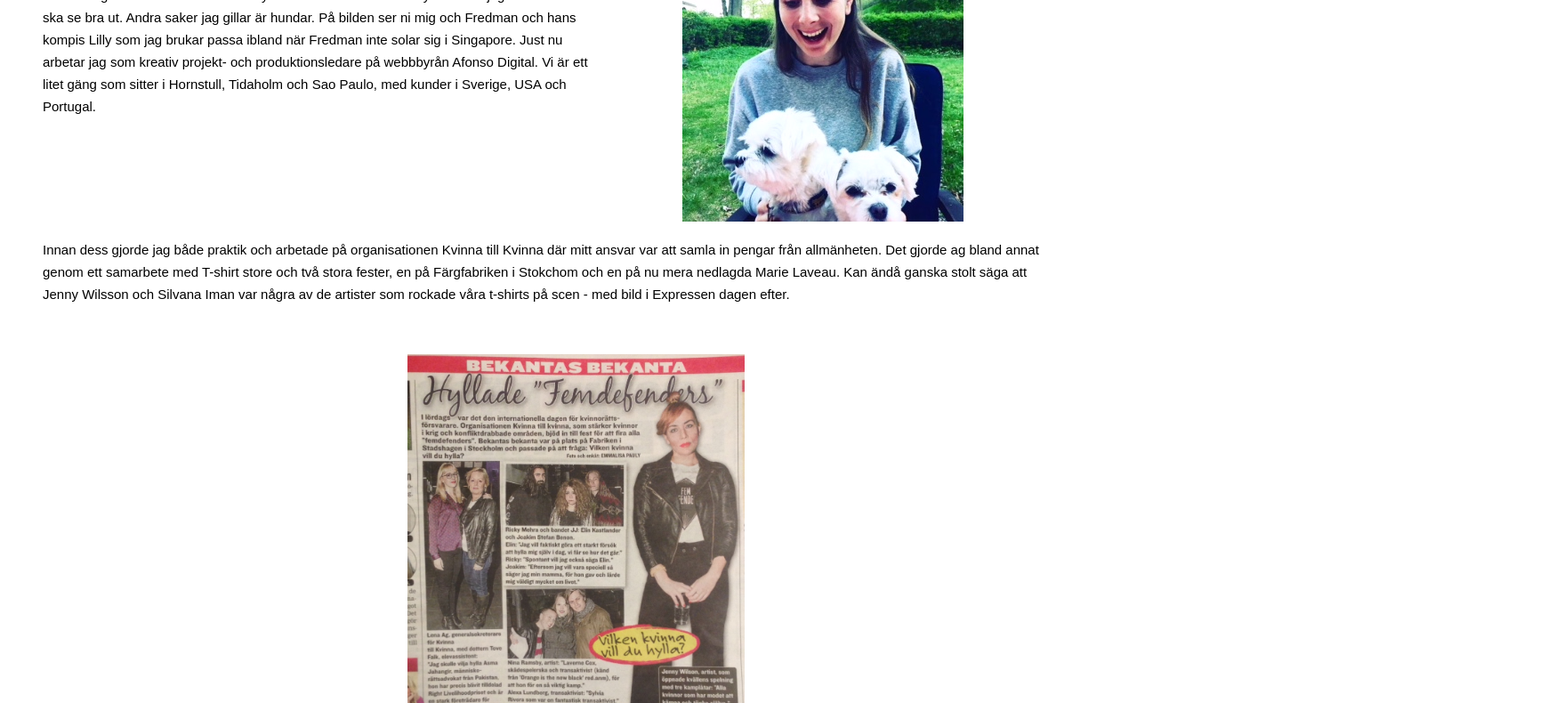
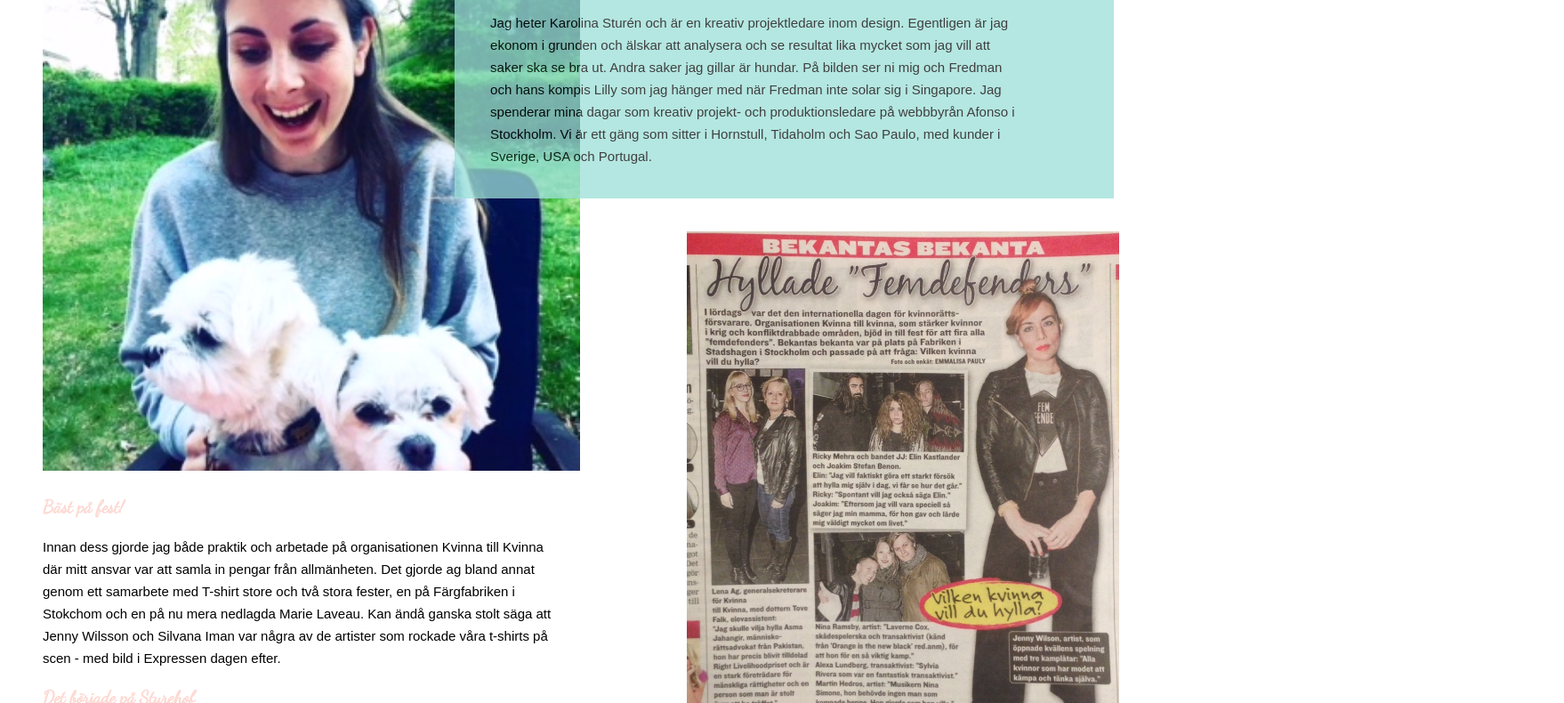
Before and after one commit to karolinaannamaria/karolinaannamaria.github.io, a plain HTML site: page index.html in a window 1280 px wide. Shown: the part 368-1158 px from the top of the page at 89% size, 1758 px wide, since content can reach past the window. Drawn offline with Linux system fonts and the light colour scheme; a web font is replaced by a local one.

Commit message:
position images

```diff
--- a/flexbox.css
+++ b/flexbox.css
@@ -1,4 +1,10 @@
 .content{
   display:flex;
   justify-content: center;
+  margin-top: -20px;
+
+
 }
+
+
+}
--- a/index.html
+++ b/index.html
@@ -11,38 +11,46 @@
   <body>
 <div class="header">
   <h1>Karolina Anna Maria Sturén</h1>
-  <h3>Kreativ & strategisk projekledare, feminist och doglover.</h3>
+  <h3>Kreativ & strategisk projekledare – feminist & doglover</h3>
 </div>
-<div class="background">
+
 <div class="content">
-
+  <div class="image1">
+  <img src="IMG_6092.jpg" alt="Bild på mig med Fredman och Lilly"/>
+  </div>
 <div class="contenttext">
+  <div class="contentbox">
   <h2>Om mig</h2>
     <p>Jag heter Karolina Sturén och är en kreativ projektledare inom design. Egentligen är jag ekonom i grunden och älskar att analysera och se resultat lika mycket som jag vill att saker ska se bra ut.
-        Andra saker jag gillar är hundar. På bilden ser ni mig och Fredman och hans kompis Lilly som jag brukar passa ibland när Fredman inte solar sig i Singapore.
-        Just nu arbetar jag som kreativ projekt- och produktionsledare på webbbyrån Afonso Digital. Vi är ett litet gäng som sitter i Hornstull, Tidaholm och Sao Paulo, med kunder i Sverige, USA och Portugal.
-</div>
-<div class="image1">
-<img src="IMG_6092.jpg" alt="Bild på mig med Fredman och Lilly"/>
+        Andra saker jag gillar är hundar. På bilden ser ni mig och Fredman och hans kompis Lilly som jag hänger med när Fredman inte solar sig i Singapore.
+        Jag spenderar mina dagar som kreativ projekt- och produktionsledare på webbbyrån Afonso i Stockholm. Vi är ett gäng som sitter i Hornstull, Tidaholm och Sao Paulo, med kunder i Sverige, USA och Portugal.
 </div>
 </div>
 
-
-
+</div>
+<div class="content">
+  <div class="contenttext">
+    <h3>Bäst på fest!</h3>
         <p>Innan dess gjorde jag både praktik och arbetade på organisationen Kvinna till Kvinna där mitt ansvar var att samla in pengar från allmänheten. Det gjorde ag bland annat genom ett samarbete med T-shirt store och två stora fester, en på Färgfabriken i Stokchom och en på nu mera nedlagda Marie Laveau. Kan ändå ganska stolt säga att Jenny Wilsson och Silvana Iman var några av de artister som rockade våra t-shirts på scen - med bild i Expressen dagen efter.
+    <h3>Det började på Sturehof</h3>
+              <p>Mitt yrkesliv började egentligen i restaurangbranschen där jag både sprungit som matnisse och barnisse på Sturehof och serverat på brygghuset på Västkusten. restauranglivet lärade mig att aldrig stå still, aldrig gå tomhänt och att öppna en flaska vin på rätt sätt liksom att byta ett fat med öl. Bra grejer att kunna ändå. jag är också en hejare på att göra riktigt bra kaffe med skummad mjölk som ingen annan.</p>
+  </div>
 
 <div class="image2">
     <img src="expressen_jennywilsson.jpg" alt="Jenny Wilsson i Expressen för Kvinna till Kvinna"/>
+  </div>
+</div>
+<div class="content">
+    <div class="image3">
+        <img src="IMG_8270.jpg" alt="Cappucino alla Karol"/>
+    </div>
+    <div class="contenttext">
+        <h3>Vad jag kan</h3>
+          <p>Jag har en fil. kand inom företagsekonmi med inriktinign på design management. Har pluggat Bussines Innovation på Berghs och gått ett antal fotokurse, både digitala och analoga. </p>
+    </div>
 </div>
 
-<h3>Det började på Sturehof</h3>
-    <p>Mitt yrkesliv började egentligen i restaurangbranschen där jag både sprungit som matnisse och barnisse på Sturehof och serverat på brygghuset på Västkusten. restauranglivet lärade mig att aldrig stå still, aldrig gå tomhänt och att öppna en flaska vin på rätt sätt liksom att byta ett fat med öl. Bra grejer att kunna ändå. jag är också en hejare på att göra riktigt bra kaffe med skummad mjölk som ingen annan.</p>
-<div class="image2">
-  <img src="IMG_8270.jpg" alt="Cappucino alla Karol"/>
-</div>
 
-<h3>Vad jag kan</h3>
-    <p>Jag har en fil. kand inom företagsekonmi med inriktinign på design management. Har pluggat Bussines Innovation på Berghs och gått ett antal fotokurse, både digitala och analoga. </p>
 
 <div class="contact">
   <h1>Kontakta mig!</h1>
@@ -50,6 +58,6 @@
   <a href="https://se.linkedin.com/in/karolina-stur%C3%A9n-4b287293">Linkedin</a>
 </div>
 
-</div>
+
   </body>
 </html>
--- a/styles.css
+++ b/styles.css
@@ -8,15 +8,15 @@ h1 {
 }
 
 h2{
-  font-size: 30;
-  color:#f5b1b4;
-  font-family: arial;
+  font-size: 35px;
+  color:solid black;
+  font-family: 'Dancing Script';
   margin-left: 40px;
 
 }
 
 h3 {
-  font-size: 16px;
+  font-size: 20px;
   color: #fdd9d2;
   font-family:'Dancing Script';
   font-style: lighter;
@@ -44,32 +44,56 @@ p{
 }
 
 .image1 img{
-  with:100%;
+  width:120%;
   height: auto;
   padding-top: 40px;
+  margin-left: 40px;
 }
 
 .image1{
   width: 200%;
   height: 200%;
+}
+
+.image2 img{
+  width:90%;
+  height: 100%;
+  margin-right: 500px;
+  margin-left: 40px;
 
 }
 
-.image2 img{
-  width:100%;
-  height: auto%;
-  padding-top: 40px;
-  margin-left: 450px;
+.image2{
+  width: 70%;
+  height: 100%;
+  margin-top: -20%;
 }
 
-.image2{
-  width: 30%;
-  height: 30%;
+.image3 img{
+  width:70%;
+  height: 100%;
+  margin-right: 500px;
+  margin-left: 40px;
+  margin-top: 40px;
+}
 
-}
 
 .contact{
   background-color:#fedfab;
   padding: 20px;
   text-align: center;
 }
+
+.contenttext{
+  padding-top: 25px;
+
+}
+
+.contentbox{
+  background-color: #9cdfd8;
+  padding-top: 10px;
+  padding-bottom: 20px;
+  margin-right: 20px;
+  opacity: 0.75;
+
+}
```
